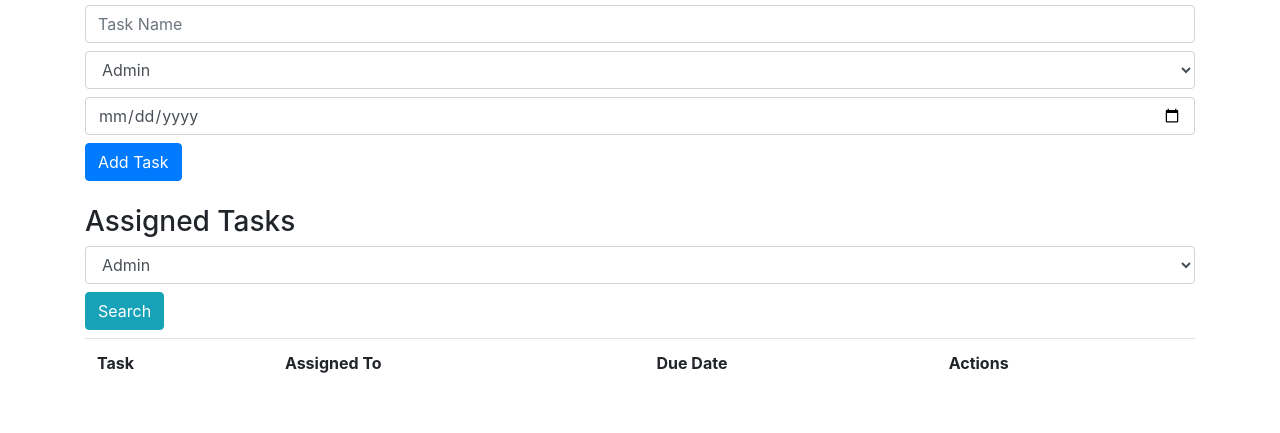
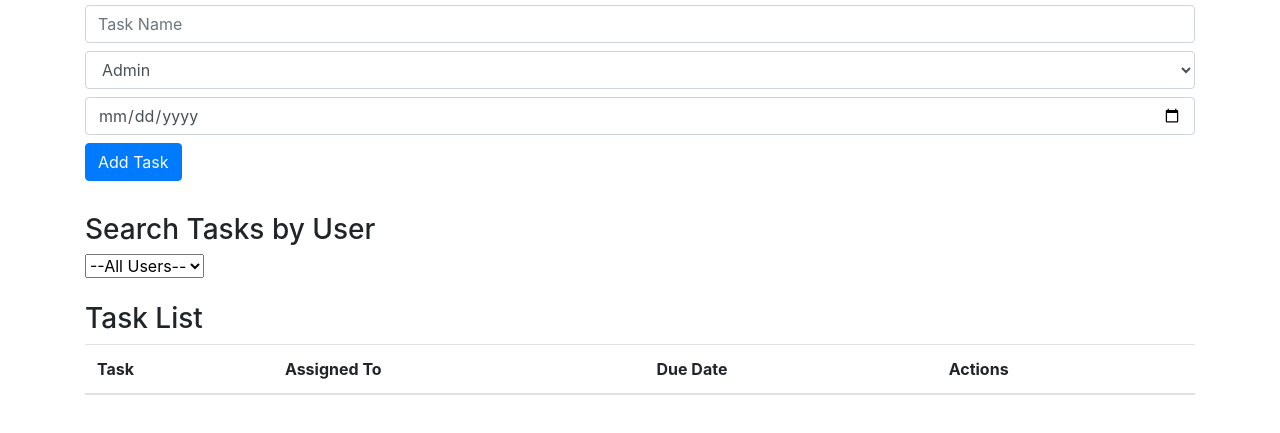
Before and after one commit to andremoppenheimer/Secure-Web-Project, a plain HTML site: page index.html in a window 1280 px wide. Shown: the part 93-526 px from the top of the page. Drawn offline with nearby package versions, Linux system fonts and the light colour scheme.

Commit message:
Changing logic
Including SAVE button;
Uploading logic in EDIT button;
Changing the assigned tasks to search tasks. Updating the logic

```diff
--- a/index.html
+++ b/index.html
@@ -32,28 +32,34 @@
                 <input type="date" id="due-date" class="form-control mb-2">
 
                 <!-- Add Task Button -->
-                <input type="submit" value="Add Task" class="btn btn-primary">
+                <input type="submit" value="Add Task" class="btn btn-primary mb-2">
             </form>
         </div>
 
-        <!-- Assigned Tasks Section -->
+        <!-- Search for Tasks Section -->
         <div class="form mb-4">
-            <h3>Assigned Tasks</h3>
-            <!-- Search Section for Filtering Tasks -->
-            <select id="search-user" class="form-control mb-2">
+            <h3>Search Tasks by User</h3>
+            <select id="search-user" onchange="app.Search()">
+                <option value="">--All Users--</option>
                 <option value="admin">Admin</option>
                 <option value="user1">User1</option>
                 <option value="user2">User2</option>
             </select>
-            <button onclick="app.Search()" class="btn btn-info mb-2">Search</button>
+        </div>
 
+        <!-- Task List -->
+        <div>
+            <h3>Task List</h3>
+            <div id="counter"></div>
             <table class="table">
-                <tr class="to-do">
-                    <th>Task</th>
-                    <th>Assigned To</th>
-                    <th>Due Date</th>
-                    <th>Actions</th>
-                </tr>
+                <thead>
+                    <tr>
+                        <th>Task</th>
+                        <th>Assigned To</th>
+                        <th>Due Date</th>
+                        <th>Actions</th>
+                    </tr>
+                </thead>
                 <tbody id="tasks"></tbody>
             </table>
         </div>
--- a/script.js
+++ b/script.js
@@ -65,10 +65,11 @@ var app = new function () {
     this.Search = function (searchUser) {
         if (!searchUser) {
             searchUser = document.getElementById('search-user').value;
+            console.log('Search User from button:', searchUser);
+        }else{
+            // Print the searchUser value to the console
+            console.log('Search User from function:', searchUser);
         }
-    // Print the searchUser value to the console
-    console.log('Search User:', searchUser);
-
         var filteredTasks = this.tasks.filter(function (task) {
             return task.assignedTo === searchUser;
         });
@@ -107,26 +108,16 @@ this.Edit = function (index) {
         var taskCell = row.cells[0];
         var assignedCell = row.cells[1];
         var dueDateCell = row.cells[2];
+        var actionCell = row.cells[3];
 
-    // Check if the row is already in edit mode
+        // If the row is already in edit mode, show the Save button
         if (taskCell.querySelector('input')) {
-        // If already in edit mode, save the changes
-        var taskInput = taskCell.querySelector('input');
-        var assignedInput = assignedCell.querySelector('select');
-        var dueDateInput = dueDateCell.querySelector('input');
+            // Display Save button
+            actionCell.innerHTML = `<button class="btn btn-success" onclick="app.Save(${index})">Save</button>`;
 
-        // Update the task properties with new values
-        task.task = taskInput.value;
-        task.assignedTo = assignedInput.value;
-        task.dueDate = dueDateInput.value;
-
-        // Save the updated tasks array to localStorage
-        localStorage.setItem('tasks', JSON.stringify(this.tasks));
-
-        // Switch to view mode and refresh the task list
-        this.FetchAll();
+            // Fields are already in edit mode, allow saving changes
         } else {
-        // If not in edit mode, switch to edit mode (replace with input fields)
+            // Switch to edit mode (replace with input fields)
             taskCell.innerHTML = `<input type="text" value="${task.task}" class="form-control">`;
             assignedCell.innerHTML = `<select class="form-control">
                                         ${this.users.map(user =>
@@ -135,27 +126,47 @@ this.Edit = function (index) {
                                       </select>`;
             dueDateCell.innerHTML = `<input type="date" value="${task.dueDate}" class="form-control">`;
 
-        var taskInput = taskCell.querySelector('input');
-        var assignedInput = assignedCell.querySelector('select');
-        var dueDateInput = dueDateCell.querySelector('input');
+            // Add Save button
+            actionCell.innerHTML = `<button class="btn btn-success" onclick="app.Save(${index})">Save</button>`;
+        }
+    };
 
-        // Optionally, you could add event listeners for 'Enter' key or blur to save changes.
-        // But here, we wait for the user to press the "Edit" button again to save the changes.
-    }
+    // Save the edited task
+    this.Save = function (index) {
+        var task = this.tasks[index];
+        var row = this.el.rows[index];
+        var taskCell = row.cells[0];
+        var assignedCell = row.cells[1];
+        var dueDateCell = row.cells[2];
+
+        // Get updated values
+        task.task = taskCell.querySelector('input').value;
+        task.assignedTo = assignedCell.querySelector('select').value;
+        task.dueDate = dueDateCell.querySelector('input').value;
+
+        // Update localStorage with the new tasks array
+        localStorage.setItem('tasks', JSON.stringify(this.tasks));
+
+        // Switch to view mode and refresh the task list
+        this.FetchAll();
     };
 
     // Delete a task
     this.Delete = function (index) {
         // Get the 'assignedTo' value of the task being deleted
         var assignedToUser = this.tasks[index].assignedTo;
-        this.tasks.splice(index, 1);  // Remove the task at the specified index
-        localStorage.setItem('tasks', JSON.stringify(this.tasks));  // Update localStorage with the new tasks array
-        this.FetchAll();  // Refresh the task list
-        this.Search(assignedToUser);  // Reapply search filter to show only tasks for the currently selected user
-        // Print the searchUser value to the console
-        console.log('Delete user:', assignedToUser);
+        console.log('Assigned User of Deleted Task:', assignedToUser); // Debugging
+
+        // Remove the task at the specified index
+        this.tasks.splice(index, 1);
+
+        // Update localStorage with the new tasks array
+        localStorage.setItem('tasks', JSON.stringify(this.tasks));
+
+        // Refresh the task list and apply the search filter for the deleted task's user
+        this.FetchAll();
+        this.Search(assignedToUser); // Pass the assigned user to the search function
     };
-
 
     // Count the tasks
     this.Count = function (data) {
```
Lines whose indentation alone changed are shown as unchanged.
